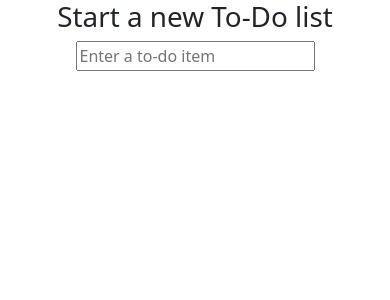
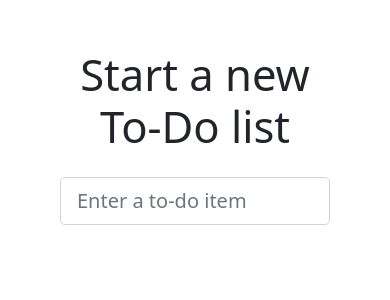
Before and after one commit to jimc27516/goat-book, a Django app: page / in a window 390 px wide. Shown: the top 300 px of the page. Run offline with Django 5.2, Linux system fonts and the light colour scheme.

Commit message:
Enhance list templates with Bootstrap styling and responsive design
- Added Bootstrap classes to base and list templates
- Improved input field styling with form-control and form-control-lg
- Updated table styling with table-striped class
- Centered and styled page header with display-1 and mb-4
- Added background and padding to container for better visual hierarchy

```diff
--- a/lists/templates/base.html
+++ b/lists/templates/base.html
@@ -8,14 +8,15 @@
   </head>
 
   <body>
+
     <div class="container">
-
-      <div class="row justify-content-center">
+      <div class="row justify-content-center p-5 bg-body-tertiary rounded-3">
         <div class="col-lg-6 text-center">
-          <h1>{% block header_text %}{% endblock %}</h1>
+          <h1 class="display-1 mb-4">{% block header_text %}{% endblock %}</h1>
 
           <form method="POST" action="{% block form_action %}{% endblock %}" >
             <input
+              class="form-control form-control-lg"
               name="item_text"
               id="id_new_item"
               placeholder="Enter a to-do item"
--- a/lists/templates/list.html
+++ b/lists/templates/list.html
@@ -5,7 +5,7 @@
 {% block form_action %}/lists/{{ list.id }}/add_item{% endblock %}
 
 {% block table %}
-    <table id="id_list_table">
+    <table class="table table-striped" id="id_list_table">
         {% for item in list.get_items %}
             <tr><td>{{ forloop.counter }}: {{ item.text }}</td></tr>
         {% endfor %}
```
